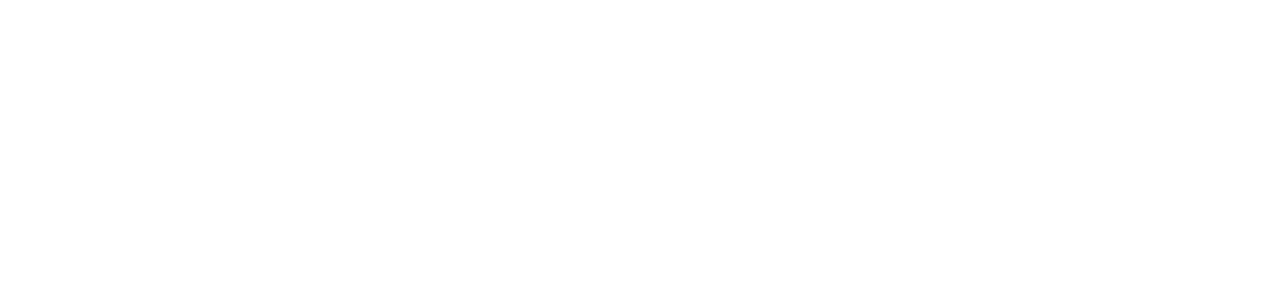
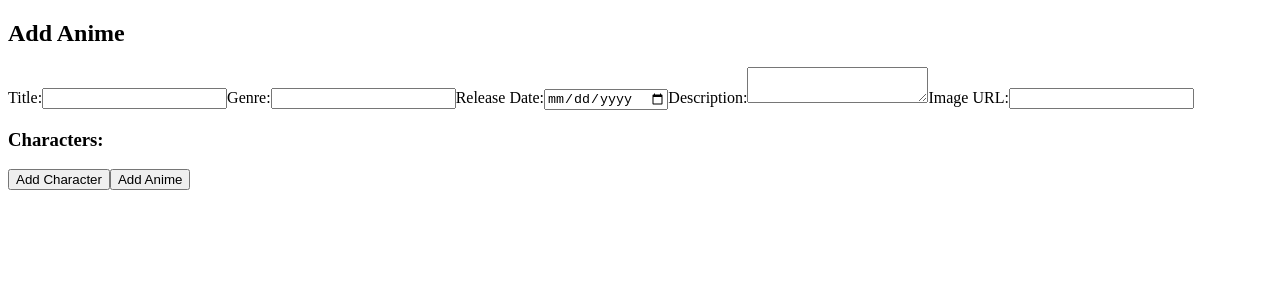
Before and after one commit to oliwiarejman/Anime-List, a React (Create React App) app in the folder frontend/: page /add-anime in a window 1280 px wide. Before the commit this address had no page. Shown: the top 300 px of the page. Built offline with nearby package versions, Linux system fonts and the light colour scheme; the HTML template or start-up script is replaced by a standard one.

Commit message:
:bulb: Dodanie mozliwosci dodawania anime przez admina"

```diff
--- a/frontend/src/App.js
+++ b/frontend/src/App.js
@@ -4,6 +4,7 @@ import Home from "./pages/Home";
 import Login from "./pages/Login";
 import Register from "./pages/Register";
 import AnimeDetails from "./pages/AnimeDetails";
+import AddAnime from "./components/AddAnime";
 
 function App() {
   return (
@@ -13,6 +14,7 @@ function App() {
         <Route path="/login" element={<Login />} />
         <Route path="/register" element={<Register />} />
         <Route path="/anime/:animeId" element={<AnimeDetails />} />
+        <Route path="/add-anime" element={<AddAnime />} />
       </Routes>
     </Router>
   );
--- /dev/null
+++ b/frontend/src/components/AddAnime.js
@@ -0,0 +1,136 @@
+import React, { useState } from "react";
+import axios from "axios";
+import { useNavigate } from "react-router-dom";
+
+const AddAnime = () => {
+  const [animeData, setAnimeData] = useState({
+    title: "",
+    genre: "",
+    characters: [],
+    releaseDate: "",
+    description: "",
+    image: "",
+  });
+  const navigate = useNavigate();
+  const token = window.localStorage.getItem("token");
+
+  const handleChange = (e) => {
+    const { name, value } = e.target;
+    setAnimeData({ ...animeData, [name]: value });
+  };
+
+  const handleCharacterChange = (index, e) => {
+    const charactersCopy = [...animeData.characters];
+    charactersCopy[index][e.target.name] = e.target.value;
+    setAnimeData({ ...animeData, characters: charactersCopy });
+  };
+
+  const handleAddCharacter = () => {
+    setAnimeData({
+      ...animeData,
+      characters: [...animeData.characters, { name: "", role: "" }],
+    });
+  };
+
+  const handleSubmit = async (e) => {
+    e.preventDefault();
+
+    try {
+      const response = await axios.post(
+        "http://localhost:3000/api/anime",
+        animeData,
+        {
+          headers: {
+            Authorization: `Bearer ${token}`,
+          },
+        }
+      );
+
+      navigate(`/anime/${response.data._id}`);
+    } catch (error) {
+      console.error("Error adding anime:", error.message);
+    }
+  };
+
+  return (
+    <div>
+      <h2>Add Anime</h2>
+      <form onSubmit={handleSubmit}>
+        <label>
+          Title:
+          <input
+            type="text"
+            name="title"
+            value={animeData.title}
+            onChange={handleChange}
+            required
+          />
+        </label>
+        <label>
+          Genre:
+          <input
+            type="text"
+            name="genre"
+            value={animeData.genre}
+            onChange={handleChange}
+          />
+        </label>
+        <label>
+          Release Date:
+          <input
+            type="date"
+            name="releaseDate"
+            value={animeData.releaseDate}
+            onChange={handleChange}
+          />
+        </label>
+        <label>
+          Description:
+          <textarea
+            name="description"
+            value={animeData.description}
+            onChange={handleChange}
+          />
+        </label>
+        <label>
+          Image URL:
+          <input
+            type="text"
+            name="image"
+            value={animeData.image}
+            onChange={handleChange}
+          />
+        </label>
+        <h3>Characters:</h3>
+        {animeData.characters.map((character, index) => (
+          <div key={index}>
+            <label>
+              Name:
+              <input
+                type="text"
+                name="name"
+                value={character.name}
+                onChange={(e) => handleCharacterChange(index, e)}
+              />
+            </label>
+            <label>
+              Role:
+              <input
+                type="text"
+                name="role"
+                value={character.role}
+                onChange={(e) => handleCharacterChange(index, e)}
+              />
+            </label>
+          </div>
+        ))}
+        <button type="button" onClick={handleAddCharacter}>
+          Add Character
+        </button>
+        <button type="submit">Add Anime</button>
+      </form>
+    </div>
+  );
+};
+
+export default AddAnime;
--- a/frontend/src/pages/Home.js
+++ b/frontend/src/pages/Home.js
@@ -1,19 +1,37 @@
 import React, { useEffect, useState } from "react";
 import { Link, useNavigate } from "react-router-dom";
 import AnimeList from "../components/AnimeList";
+import axios from "axios";
 
 const Home = () => {
   const [isLoggedIn, setIsLoggedIn] = useState(false);
+  const [isAdmin, setIsAdmin] = useState(false);
   const navigate = useNavigate();
 
   useEffect(() => {
     const token = window.localStorage.getItem("token");
     setIsLoggedIn(!!token);
+
+    const userId = window.localStorage.getItem("userId");
+
+    if (userId) {
+      axios
+        .get(`http://localhost:3000/api/users/${userId}`)
+        .then((response) => {
+          const userRole = response.data.role;
+          setIsAdmin(userRole === "admin");
+        })
+        .catch((error) => {
+          console.error("Error fetching user role:", error.message);
+        });
+    }
   }, []);
 
   const handleLogout = () => {
     window.localStorage.removeItem("token");
+    window.localStorage.removeItem("userId");
     setIsLoggedIn(false);
+    setIsAdmin(false);
     navigate("/");
   };
 
@@ -21,6 +39,13 @@ const Home = () => {
     <div>
       <h1>Home</h1>
       <AnimeList />
+
+      {isAdmin && (
+        <Link to="/add-anime">
+          <button>Add Anime</button>
+        </Link>
+      )}
+
       {isLoggedIn ? (
         <button onClick={handleLogout}>Logout</button>
       ) : (
```
